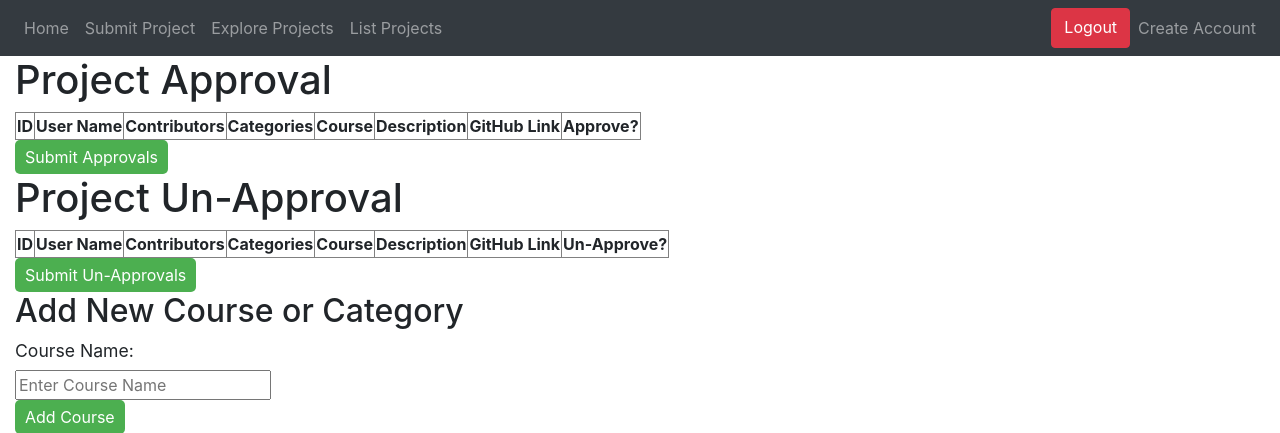
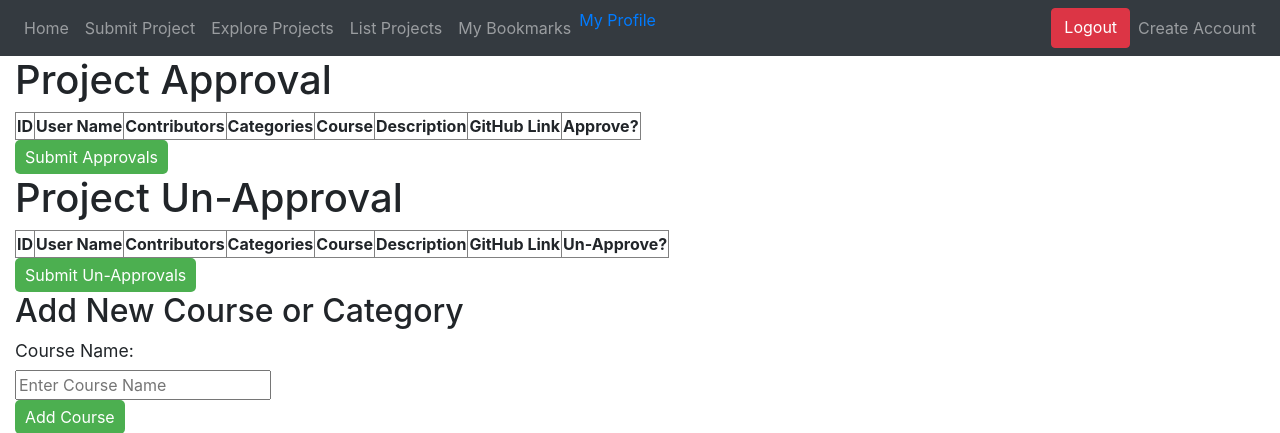
Before and after one commit to MA0610/DatabaseProjectWebsite, a Flask app: page /admin in a window 1280 px wide. Shown: the top 433 px of the page. Run offline with Flask 3, Linux system fonts and the light colour scheme; a user stored in the database is signed in; data comes from the database, SQL or seed files in the repository; data that the repository does not hold is empty; some libraries are stand-ins or nearby versions.

Commit message:
Update base.html - included bookmark

```diff
--- a/Databases Project Website/templates/base.html
+++ b/Databases Project Website/templates/base.html
@@ -35,6 +35,10 @@
           <a class="nav-item nav-link" id="submission" href="/submitProject">Submit Project</a>
           <a class="nav-item nav-link" id="explore" href="/exploreProjects">Explore Projects</a>
           <a class="nav-item nav-link" id="list" href="/projectList">List Projects</a>
+          <a class="nav-item nav-link" id="bookmark" href="/my-bookmarks">My Bookmarks</a>
+          {% if current_user.is_authenticated %}
+            <a href="{{ url_for('profile') }}">My Profile</a>
+          {% endif %}
         </div>
 
 
```
